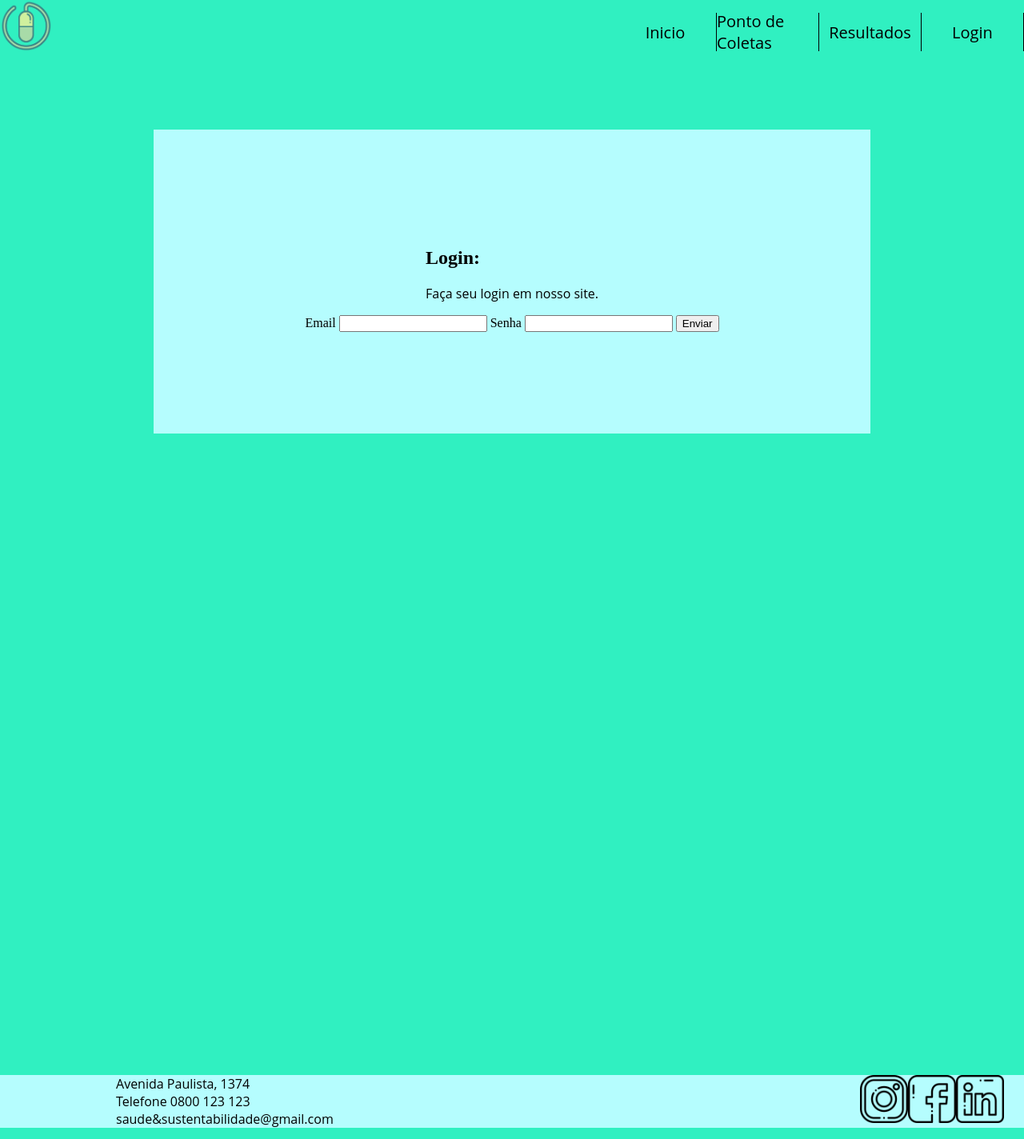
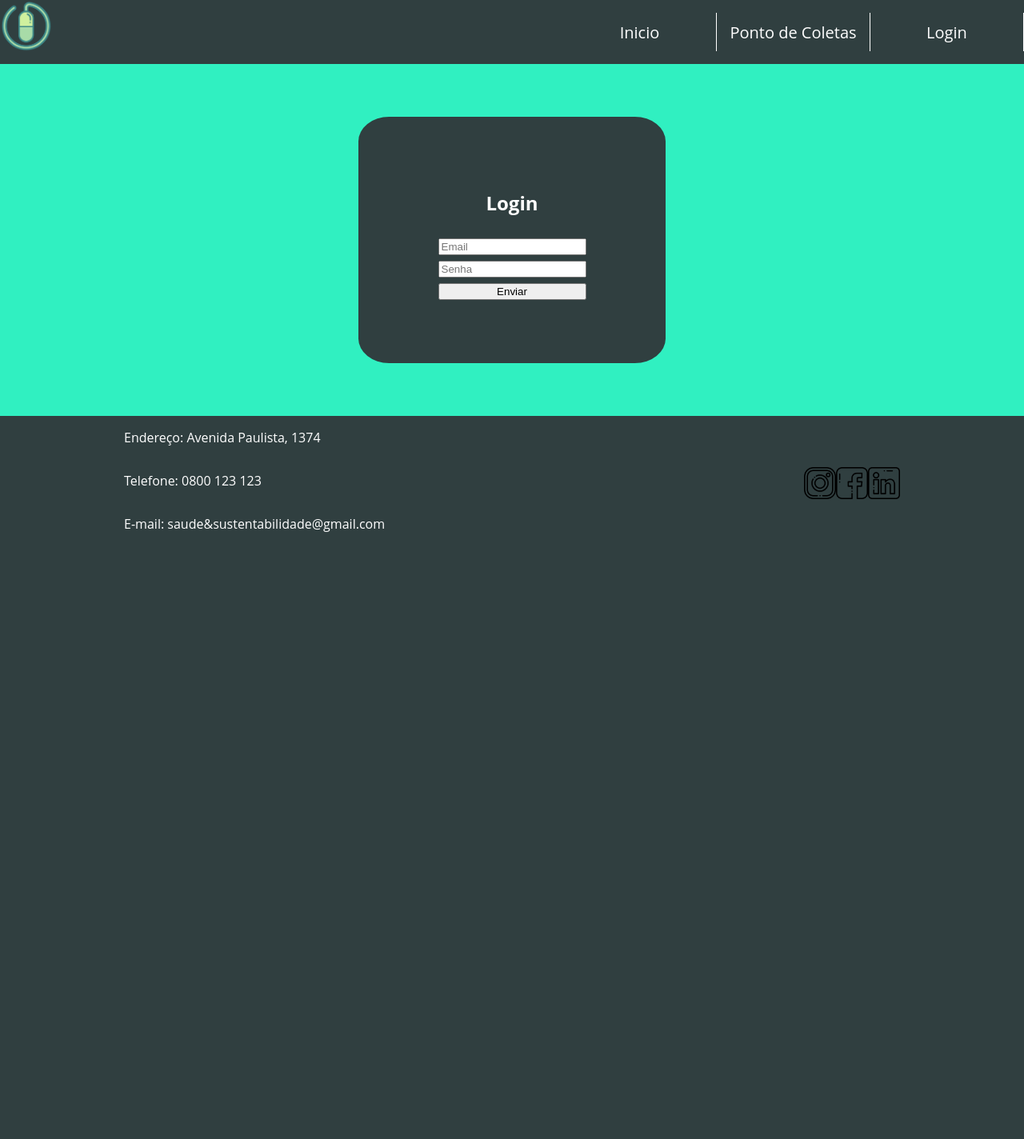
Before and after one commit to ghsmmvts/Demoday, a Django app: page /login in a window 1280 px wide. Shown: the whole page at 80% size. After the commit the page ends 665 px from the top, so only its background shows below. Run offline with Django 3.2, Linux system fonts and the light colour scheme.

Commit message:
finalizar site

```diff
--- a/aplicativo/static/css/login.css
+++ b/aplicativo/static/css/login.css
@@ -1,6 +1,12 @@
-
+.input{
+    display: flex;
+    flex-direction: column;
+    justify-content: space-evenly;
+    height: 30%;
+}
 
 aside{
+    display: flex;
     align-items: center;
     display: flex;
     background-color: rgb(48, 240, 193);
@@ -10,15 +16,15 @@ aside{
 
 aside form{
     align-items: center;
-    background-color: rgb(181, 253, 254);
+    background-color: #303F40;
+    border-radius: 10%;
     display: flex;
     flex-direction: column;
     justify-content: center;
     height: 70%;
-    width: 70%;
+    width: 30%;
 }
 
 main{
-    background-color: rgb(48, 240, 193);
     grid-area: 'main';
 }
--- a/aplicativo/static/css/pontodecoletas.css
+++ b/aplicativo/static/css/pontodecoletas.css
@@ -2,8 +2,11 @@ main{
     display: flex;
     grid-area: 'main';
     flex-direction: row;
+    justify-content: center;
     height:100vh;
     width:100vw;
+    background-color: rgb(48, 240, 193);
+
 }
 
 
@@ -11,11 +14,7 @@ main div {
     display: flex;
     grid-area: 'main';
     flex-direction: row;
+    padding-bottom: 120px;
 
-
-
+    width: 100%;
 }
-
-aside{
-    grid-area: 'section';
-}
--- a/aplicativo/static/css/resultados.css
+++ b/aplicativo/static/css/resultados.css
@@ -1,11 +1,18 @@
 article{
     align-items: center;
+    background-color: aquamarine;
     display: flex;
     flex-direction: column;
 }
 
 h4{
     font-family: 'Open Sans', sans-serif;
+}
+
+.nsei{
+    height: 100px;
+    width: 100px;
+    background-color: white;
 }
 
 .texto{
--- a/aplicativo/static/css/style.css
+++ b/aplicativo/static/css/style.css
@@ -1,18 +1,39 @@
 p{
+    font-family: 'Open Sans', sans-serif;
+    color: white;
+}
+
+a{
+    color: white;
     font-family: 'Open Sans', sans-serif;
 }
 
-a{
+a:hover{
+    cursor: pointer;
+}
+
+h1{
+    color: white;
     font-family: 'Open Sans', sans-serif;
 }
+
+h4{
+    color: white;
+    font-family: 'Open Sans', sans-serif;
+}
+
 body{
     display: grid;
     grid-template-areas:  'header' 'header' 'header' 'header'
                           'section' 'section' 'section' 'section'
                           'main' 'main' 'main' 'main'
                           'footer' 'footer' 'footer' 'footer';
-    grid-template-rows: 10vh 68vh 90vh 10vh ;
+    grid-template-rows: 10vh 55vh 90vh 5vh ;
+    height: 20px;
     margin: 0;
+    background-color: #303F40;
+    font-family: 'Open Sans', sans-serif;
+    color: white;
 }
 
 body::-webkit-scrollbar{
@@ -31,6 +52,7 @@ header{
     display: flex;
     justify-content: space-between;
     width: 100%;
+    background-color: #303F40;
 }
 
 #Menu img {
@@ -42,21 +64,25 @@ header{
     display: flex;
     justify-content: space-evenly;
     list-style: none;
-    width: 40%;
+    width: 45%;
+    color: white;
+    font-family: 'Open Sans', sans-serif;
 }
 
 #Menu ul li{
     align-items: center;
-    border-right: solid 1px black;
+    border-right: solid 1px white;
     display: flex;
     justify-content: center;
     width: 100%;
 }
 
 #Menu ul li a{
-    color: black;
+
     font-size: 20px;
     text-decoration: none;
+    color: white;
+    font-family: 'Open Sans', sans-serif;
 }
 
 section{
@@ -68,18 +94,20 @@ section{
     height: 450px;
     justify-content: flex-start;
     width: 100%;
+
 }
 
-main{
-    background-color: aquamarine;
-    grid-area: 'main';
+.main{
+    background-color: rgb(48, 240, 193);
     display: flex;
-    justify-content: center;
+    justify-content: space-evenly;
     align-items: center;
     flex-direction: column;
+    grid-area: 'main';
+    height: 49vw;
 }
 
-main div mapouter{
+main div{
     align-items:center;
     display: flex;
     justify-content: center;
@@ -90,7 +118,7 @@ main div mapouter{
     align-items: center;
     display: flex;
     flex-direction: column;
-    justify-content: center;
+    height: 35px;
 }
 
 .icones img{
@@ -99,36 +127,54 @@ main div mapouter{
 }
 
 footer{
-    background-color: rgb(181, 253, 254);
+    background-color: #303F40;;
     display: flex;
     grid-area: 'footer';
     flex-direction: row;
     justify-content: space-around;
-    height: 65.69px;
+    height: 10%;
+    width: 100vw;
 }
 
 .info{
     display: flex;
     flex-direction: column;
     text-decoration: none;
-    height: 50%;
+    height: 20%;
     width: 50%;
 }
-.info a{
-    color: black;
+.info p{
+    color: white;
     display: flex;
     text-decoration: none;
+    font-family: 'Open Sans', sans-serif;
+    font-size: 1em;
 }
 
 .sociais img{
-    height: 60px;
-    width: 60px;
+    height: 40px;
+    width: 40px;
+    padding-top: 100px;
 }
 
 .sociais{
     align-items: center;
     display: flex;
-    justify-content: space-evenly;
-    width: 50px;
-    width: 60px;
+    justify-content: end;
+    width: 20px;
+    width: 20px;
 }
+
+.textosection{
+    height: 100px;
+    width: 50vw;
+    text-align: center;
+    padding-top: 100px;
+}
+
+.divmae{
+    align-items: center;
+    display: flex;
+    flex-direction: column;
+    height: 100%
+}
--- a/aplicativo/templates/login.html
+++ b/aplicativo/templates/login.html
@@ -1,23 +1,24 @@
 {% extends 'shared/layout.html'%}
 {% block conteudo %}
+
+{% load staticfiles %}
+
+
+{% block css %}
+    <link rel="stylesheet" href="{% static 'css/login.css' %}">
+{% endblock %}
+
 <aside>
     <form action="">
         <div class="acesso">
-            <h1>Login:</h1>
-            <p>
-                Faça seu login em nosso site.
-            </p>
+            <h1>Login</h1>
         </div>
         <div class="input">
-            <label for="">Email</label>
-            <input type="email" name="" id="email">
-            <label for="">Senha</label>
-            <input type="password" name="" id="senha">
+            <input type="email" name="" id="email" placeholder="Email">
+            <input type="password" name="" id="senha" placeholder="Senha">
             <input type="button" value="Enviar">
         </div>
     </form>
 </aside>
-<main>
 
-</main>
 {% endblock %}
--- a/aplicativo/templates/resultados.html
+++ b/aplicativo/templates/resultados.html
@@ -15,7 +15,9 @@
     </div>
     <div>
         <h4>Medicamentos descartados</h4>
-
+        <div class="nsei">
+            oi
+        </div>
     </div>
 </article>
 {% endblock %}
--- a/aplicativo/templates/shared/layout.html
+++ b/aplicativo/templates/shared/layout.html
@@ -27,29 +27,27 @@
                 <a href="/pontodecoletas">Ponto de Coletas</a>
             </li>
             <li>
-                <a href="/resultados">Resultados</a>
-            </li>
-            <li>
                 <a href="/login">Login</a>
             </li>
         </ul>
     </nav>
 </header>
-
 {% block conteudo %}
 {% endblock %}
 
+
 <footer>
     <div class="info">
-        <a href="">Avenida Paulista, 1374</a>
-        <a href="">Telefone 0800 123 123</a>
-        <a href="">saude&sustentabilidade@gmail.com</a>
+        <p>Endereço: Avenida Paulista, 1374</p>
+        <p>Telefone: 0800 123 123</p>
+        <p>E-mail: saude&sustentabilidade@gmail.com</p>
     </div>
     <div class="sociais">
         <a href="https://www.instagram.com/?hl=pt-br" target="_blank"><img src="{% static 'img/instagram.png' %}" alt=""></a>
-        <a href="https://www.facebook.com" target="_blank"><img src="{% static 'img/facebook.png' %}" alt=""></a>
-        <a href="https://br.linkedin.com" target="_blank"><img src="{% static 'img/linkedin.png' %}" alt=""></a>
+            <a href="https://www.facebook.com" target="_blank"><img src="{% static 'img/facebook.png' %}" alt=""></a>
+            <a href="https://br.linkedin.com" target="_blank"><img src="{% static 'img/linkedin.png' %}" alt=""></a>
     </div>
 </footer>
+
 </body>
 </html>
```
Also changed, not shown: aplicativo/templates/base.html (+15 -7 lines).
